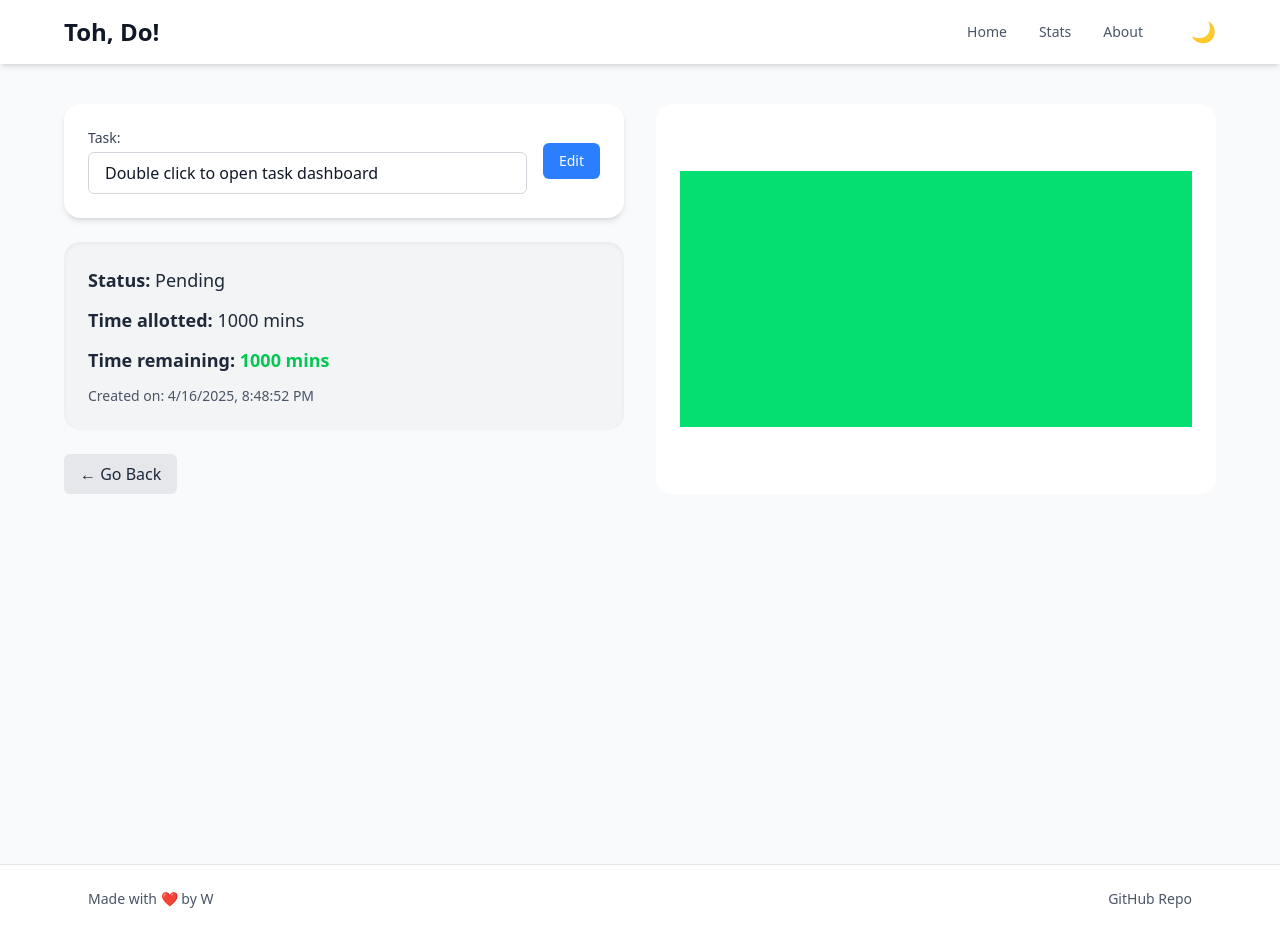
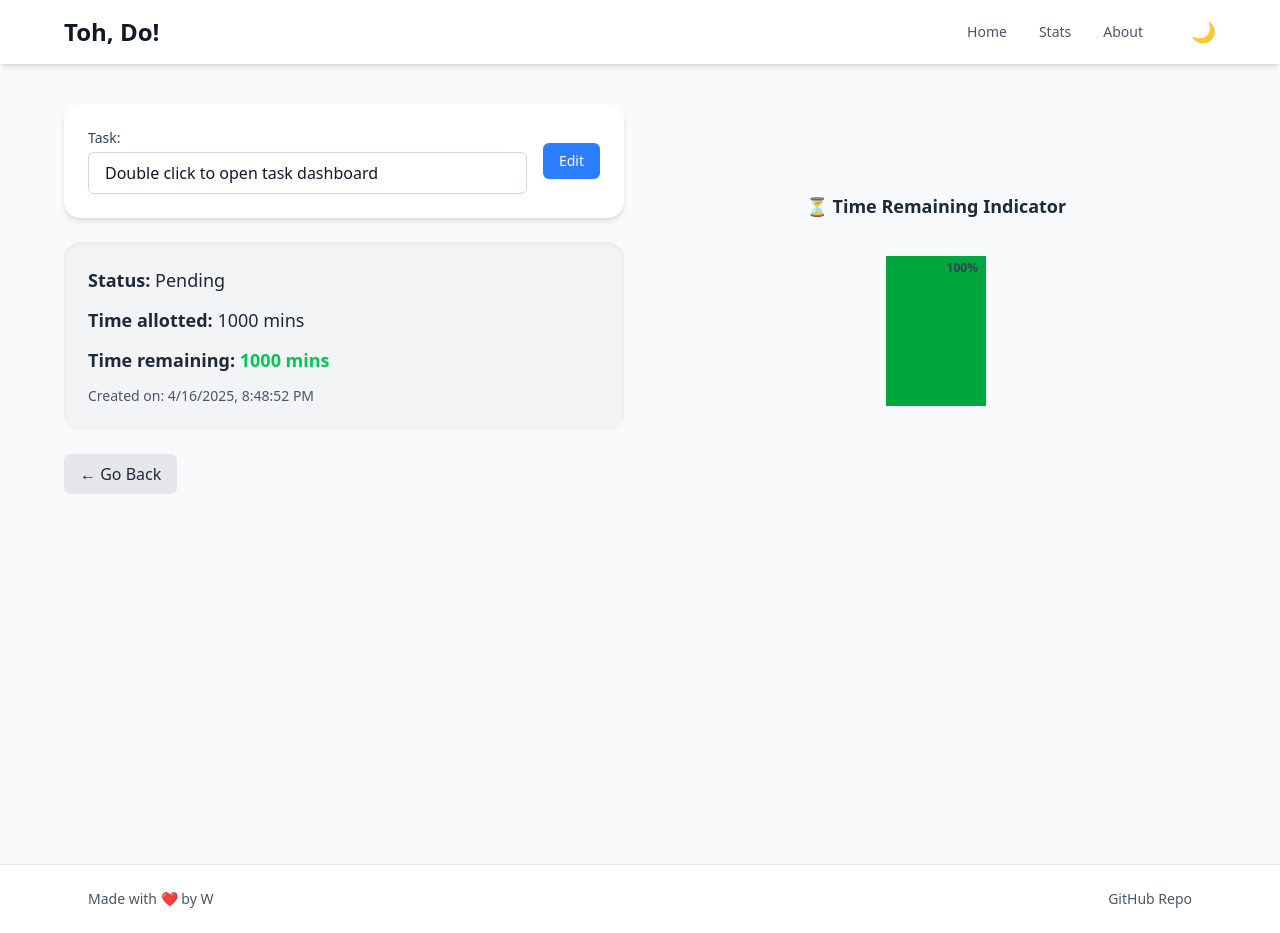
Before and after one commit to prana-W/Task-Manager, a React (Vite) app: page / in a window 1280 px wide. Both pictures are taken after a click on the button "Double click to open task dashboard". Built offline with nearby package versions, Linux system fonts and the light colour scheme.

Commit message:
Added Battery Like indicator in TaskDashboard

```diff
--- a/src/App.jsx
+++ b/src/App.jsx
@@ -1,7 +1,7 @@
 import React, { useState, useEffect } from "react";
 import { Header, Footer } from "./components";
 import { Outlet } from "react-router-dom";
-import { ThemeContext, ThemeProvider, useTheme } from "./contexts";
+import { ThemeContext, ThemeProvider } from "./contexts";
 import { Analytics } from "@vercel/analytics/react";
 import { Toaster } from "react-hot-toast";
 import { useDispatch, useSelector } from "react-redux";
@@ -17,8 +17,6 @@ function App() {
 
   const lastSeenTime = useSelector((state) => state.task.lastSeen);
 
-  let intervalReference; //this is a reference for the setInterval used
-
   //This dispatches a action (which updates the time of ongoing task), it reduces the amount of time the user was inactive (offline)
   useEffect(() => {
     const timeDiff = Math.floor(Date.now() - lastSeenTime);
@@ -26,26 +24,27 @@ function App() {
     if (timeDiff) {
       dispatch(updateOfflineTime(timeDiff));
     }
+    // eslint-disable-next-line react-hooks/exhaustive-deps
   }, []);
 
+  // Updates the lastSeen time on every refresh or reload or load
+  useEffect(() => {
+    window.addEventListener("beforeunload", () => {
+      dispatch(updateLastSeen(Date.now()));
+    });
 
-  // Updates the lastSeen time on every refresh or reload or load
-  useEffect (() => {
-
-    window.addEventListener('beforeunload', () => {
-      dispatch(updateLastSeen(Date.now()))
-    })
-
-  }, [])
+    // eslint-disable-next-line react-hooks/exhaustive-deps
+  }, []);
 
   //! (warning) change here
   //This is to update the timeRemaining in all ongoing tasks
   useEffect(() => {
-    clearInterval(intervalReference);
-
-    intervalReference = setInterval(() => {
+    var intervalReference = setInterval(() => {
       dispatch(reduceTime());
     }, 1000); //add the same time interval as in the timeSlice method
+
+    return () => clearInterval(intervalReference);
+    // eslint-disable-next-line react-hooks/exhaustive-deps
   }, []);
 
   //This is used to update the theme
--- a/src/components/Button.jsx
+++ b/src/components/Button.jsx
@@ -1,6 +1,6 @@
 import React from 'react';
 
-function Button({btnText, onClick, type = 'button', className=""}) {
+function Button({btnText, onClick, type = 'button'}) {
   return (
     <button
       type={type}
--- a/src/components/TaskComponent.jsx
+++ b/src/components/TaskComponent.jsx
@@ -15,8 +15,6 @@ function TaskComponent({ children, taskId }) {
   };
 
   const dispatch = useDispatch();
-
-  let timeoutRef;
 
   //When user marks a task as complete (alert him and remove the task in 5 seconds)
   useEffect(() => {
@@ -37,12 +35,13 @@ function TaskComponent({ children, taskId }) {
           </div>
         </div>
       ));
-      timeoutRef = setTimeout(() => {
+       var timeoutRef = setTimeout(() => {
         dispatch(deleteTodo(taskId));
       }, 5000);
     }
 
     return () => clearTimeout(timeoutRef);
+  // eslint-disable-next-line react-hooks/exhaustive-deps
   }, [isCompleted]);
 
   return (
--- a/src/components/TaskFunction.jsx
+++ b/src/components/TaskFunction.jsx
@@ -20,7 +20,7 @@ function TaskFunction({ taskId }) {
       setBtnTxt(null);
       setIsComplete(true);
     }
-  }, []);
+  }, [taskData.status]);
 
   const handleComplete = () => {
     setIsComplete((prev) => !prev);
--- a/src/hooks/useTaskInfo.js
+++ b/src/hooks/useTaskInfo.js
@@ -2,10 +2,9 @@ import { useSelector } from "react-redux";
 
 //it takes the taskId (a string) as an argument
 export default function useTaskInfo(taskId) {
+  const tasksList = useSelector((state) => state.task.tasks); //this is an array containing objects of tasks data
+
   if (!taskId) return false;
-
-  //this is an array containing objects of tasks data
-  const tasksList = useSelector((state) => state.task.tasks);
 
   //this gives us an array with single element (where the first element is the required task object)
   const requiredTaskData = tasksList.filter((task) => task.taskId == taskId);
--- a/src/pages/Stats.jsx
+++ b/src/pages/Stats.jsx
@@ -1,4 +1,4 @@
-import React, { useEffect } from "react";
+import React from "react";
 import { useNavigate } from "react-router-dom";
 import { Button } from "../components";
 
--- a/src/pages/TaskDashboard.jsx
+++ b/src/pages/TaskDashboard.jsx
@@ -3,7 +3,6 @@ import { useParams, useNavigate } from "react-router-dom";
 import { useDispatch } from "react-redux";
 import { editTodo } from "../features/tasks/taskSlice";
 import useTaskInfo from "../hooks/useTaskInfo";
-import {toast} from 'react-hot-toast'
 
 function TaskDashboard() {
   const [rectHeight, setRectHeight] = useState(100); //this helps us in changing the height of the rectangle depending on the amount of time we have
@@ -20,7 +19,7 @@ function TaskDashboard() {
 
   useEffect(() => {
     taskRef.current.value = taskData.taskName;
-  }, []);
+  }, [taskData.taskName]);
 
   //below is used to calculate the height of the rectangle dependening on the remaining time as compared to intial time
   useEffect(() => {
@@ -134,20 +133,44 @@ function TaskDashboard() {
             ← Go Back
           </button>
         </div>
-
-        <div className="flex justify-center items-center bg-white dark:bg-gray-900 p-6 rounded-2xl min-h-[300px]">
+        <div className="flex flex-col items-center justify-center p-6 space-y-3">
+          <h3 className="text-lg font-semibold text-gray-800 dark:text-gray-100">
+            ⏳ Time Remaining Indicator
+          </h3>
+          <br />
+          <div
+            className="relative bg-green-100 dark:bg-pink-200 shadow-inner"
+            style={{
+              width: "100px",
+              height: "150px",
+              display: "flex",
+              alignItems: "flex-end",
+              justifyContent: "center",
+            }}
+          >
             <svg
-            viewBox={`0 0 200 ${rectHeight}`}
-            className="w-full h-full"
+              viewBox="0 0 100 150"
+              width="100"
+              height="150"
               preserveAspectRatio="xMidYMid meet"
             >
               <rect
                 width="100%"
-              height="100%"
-              fill="currentColor"
-              className="text-green-400 dark:text-pink-500"
+                height={rectHeight*1.5}
+                y={(100 - rectHeight)*1.5}
+                className="fill-green-600 dark:fill-pink-500 transition-all duration-500 ease-in-out"
               />
             </svg>
+            <div className="absolute top-1 right-2 text-xs text-gray-700 dark:text-gray-900 font-semibold">
+              {Math.max(
+                Math.floor(
+                  (taskData.timeRemaining / taskData.timeAssigned) * 100
+                ),
+                0
+              )}
+              %
+            </div>
+          </div>
         </div>
       </div>
     </div>
```
Lines whose indentation alone changed are shown as unchanged.
